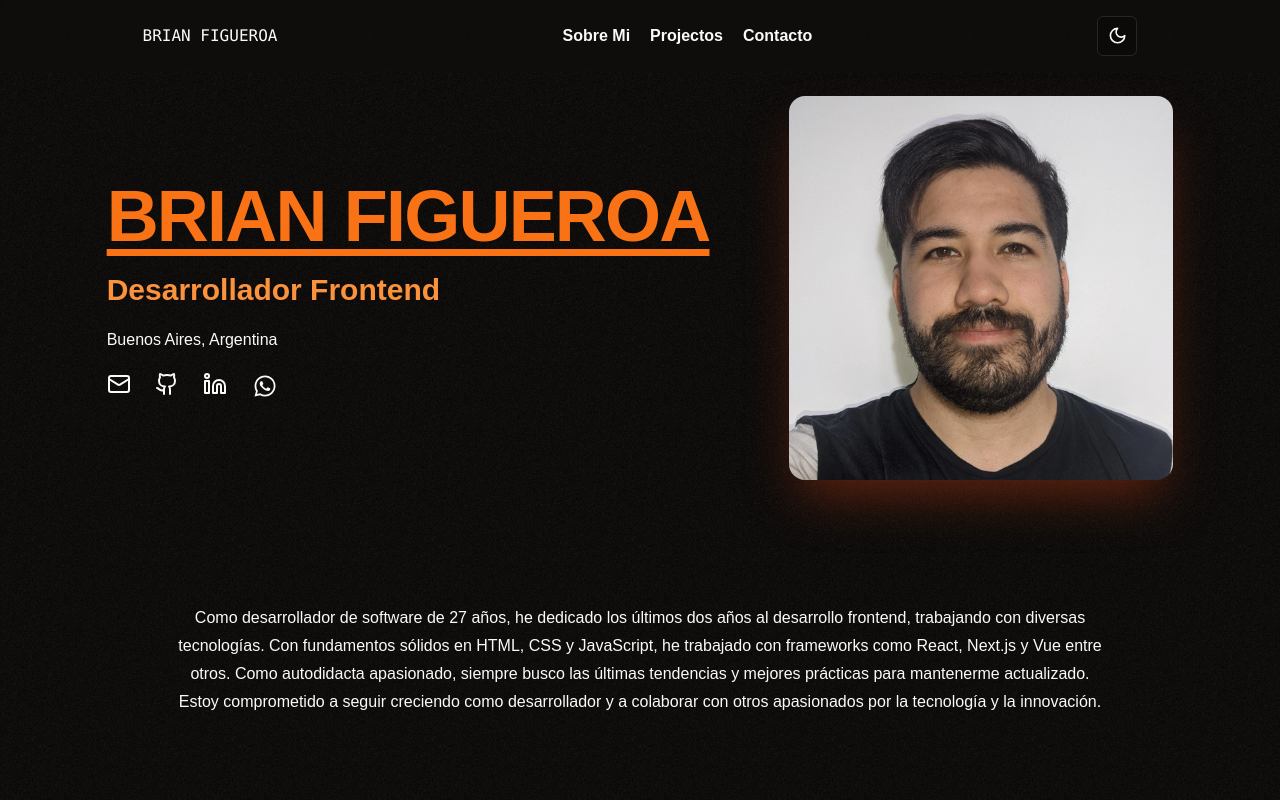
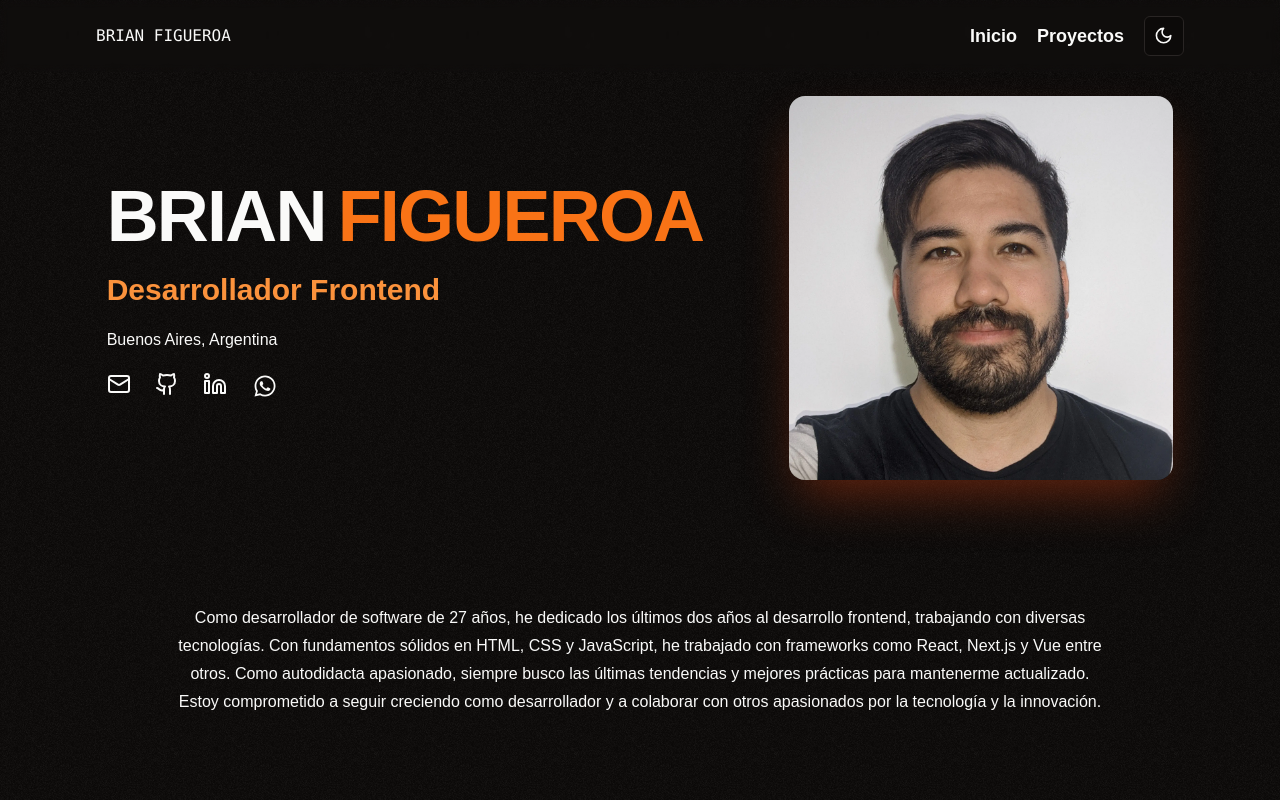
Before and after one commit to brianfigueroa10/brianfigueroa-portfolio, a React (Vite) app: page / in a window 1280 px wide. Shown: the top 800 px of the page. Built offline with nearby package versions, Linux system fonts and the light colour scheme; a web font is replaced by a local one.

Commit message:
correction text

```diff
--- a/src/components/hero.tsx
+++ b/src/components/hero.tsx
@@ -30,8 +30,11 @@ export default function Hero() {
       <div className="flex justify-between mx-auto flex-col lg:flex-row items-center w-10/12 mt-24 gap-8">
         <div className="flex flex-col gap-5 items-center lg:items-start text-center lg:text-start">
           <div>
-            <h1 className="text-7xl font-bold tracking-tight uppercase text-orange-500 animated-h2 underline underline-offset-8">
-              Brian Figueroa
+            <h1 className="text-7xl font-bold -tracking-wide uppercase  animated-h2 ">
+              Brian
+              <span className="ml-3 text-orange-600 dark:text-orange-500">
+                Figueroa
+              </span>
             </h1>
             <p className="text-3xl mt-5 text-orange-400 font-semibold animated-span">
               Desarrollador Frontend
--- a/src/components/navbar.tsx
+++ b/src/components/navbar.tsx
@@ -1,30 +1,29 @@
 import { ModeToggle } from './ui/mode-toogle'
 
 const links = [
-  { name: 'Sobre Mi', href: '#about' },
-  { name: 'Projectos', href: '/projects' },
-  { name: 'Contacto', href: '#contact' },
+  { name: 'Inicio', href: '/' },
+  { name: 'Proyectos', href: '/projects' },
 ]
 
 export default function Navbar() {
   return (
-    <header className="flex fixed top-0 w-full items-center justify-around left-0 py-4 backdrop-blur-sm bg-orange/50 z-50">
+    <header className="flex fixed px-4 sm:px-16 lg:px-24 top-0 w-full items-center justify-between left-0 py-4 backdrop-blur-sm bg-orange/50 z-50">
       <a href="/">
         <h2 className="font-mono items-center text-center uppercase hover:text-orange-900">
           Brian Figueroa
         </h2>
       </a>
-      <nav className="flex gap-5 items-center max-sm:hidden justify-center">
+      <nav className="flex gap-5 items-center max-sm:hidden  justify-center">
         {links.map(({ name, href }) => (
           <a
             key={name}
             href={href}
-            className="text-foreground hover:text-orange-950 dark:hover:text-orange-400 font-semibold">
+            className="text-foreground text-lg hover:text-orange-950 dark:hover:text-orange-400 font-semibold">
             {name}
           </a>
         ))}
+        <ModeToggle />
       </nav>
-      <ModeToggle />
     </header>
   )
 }
```
